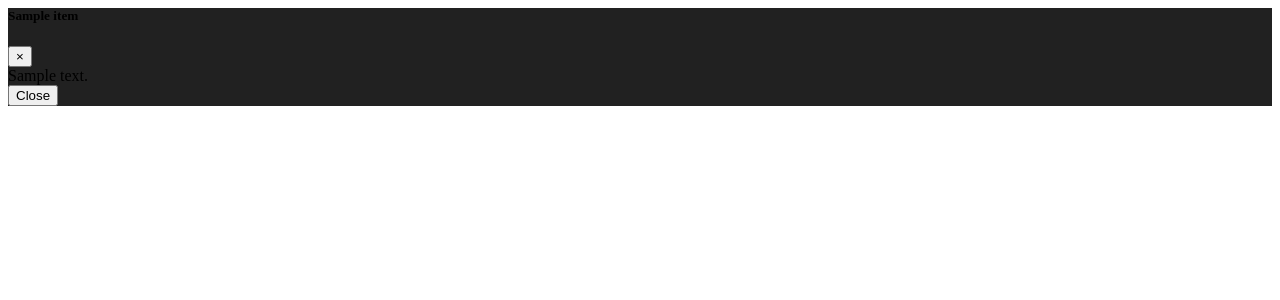
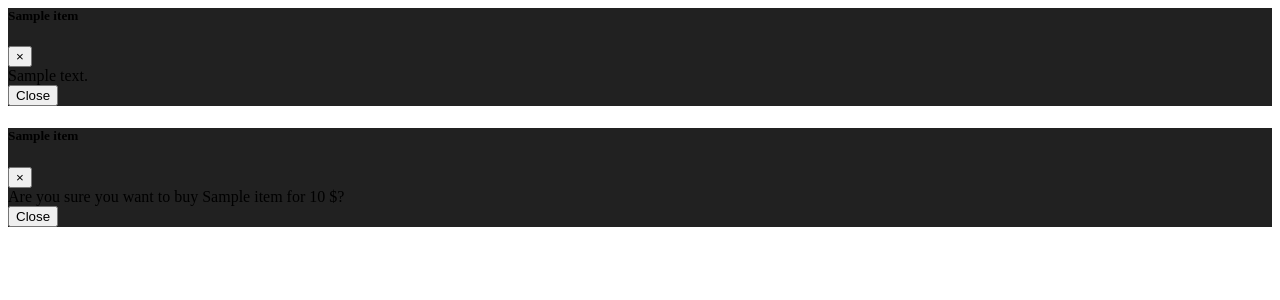
Before and after one commit to ratiuraul/api_practice, a Flask app: template flask_market_app/market/templates/includes/items_modals.html in a window 1280 px wide. Shown: the top 300 px of the page. Run offline with Flask 3, Linux system fonts and the light colour scheme; the template is opened without the code that fills it: values that come from a table or form of the project are taken from there, others are empty; tables that the repository leaves empty hold one stand-in row (values such as "Sample post").

Commit message:
add modal for purchase item

```diff
--- a/flask_market_app/market/templates/includes/items_modals.html
+++ b/flask_market_app/market/templates/includes/items_modals.html
@@ -1,10 +1,10 @@
-<!-- More Info -->
 <style>
     .modal-content {
         background-color: #212121;
     }
 </style>
 
+<!-- More Info -->
 <div class="modal fade" id="Modal-MoreInfo-{{ item.id }}" tabindex="-1" aria-labelledby="exampleModalLabel"
     aria-hidden="true">
     <div class="modal-dialog">
@@ -28,3 +28,29 @@
         </div>
     </div>
 </div>
+
+
+<!-- Purchase Confirm -->
+<div class="modal fade" id="Modal-PurchaseConfirm-{{ item.id }}" tabindex="-1" aria-labelledby="exampleModalLabel"
+    aria-hidden="true">
+    <div class="modal-dialog">
+        <div class="modal-content">
+            <div class="modal-header">
+                <h5 class="modal-title" id="ModalLabel">
+                    <!-- -->
+                    {{ item.name }}
+                </h5>
+                <button type="button" class="close" data-dismiss="modal" aria-label="Close">
+                    <span aria-hidden="true">&times;</span>
+                </button>
+            </div>
+            <div class="modal-body">
+                Are you sure you want to buy {{ item.name }} for {{ item.price }} $?
+            </div>
+            <div class="modal-footer">
+                <button type="button" class="btn btn-secondary" data-dismiss="modal">Close
+                </button>
+            </div>
+        </div>
+    </div>
+</div>
--- a/flask_market_app/market/templates/market.html
+++ b/flask_market_app/market/templates/market.html
@@ -33,7 +33,8 @@
                         <button class="btn btn-outline btn-info" data-toggle="modal"
                             data-target="#Modal-MoreInfo-{{ item.id }}">More
                             Info</button>
-                        <button class="btn btn-outline btn-success">Purchase this Item</button>
+                        <button class="btn btn-outline btn-success" data-toggle="modal"
+                            data-target="#Modal-PurchaseConfirm-{{ item.id }}">Purchase this Item</button>
                     </td>
                 </tr>
                 {% endfor %}
```
